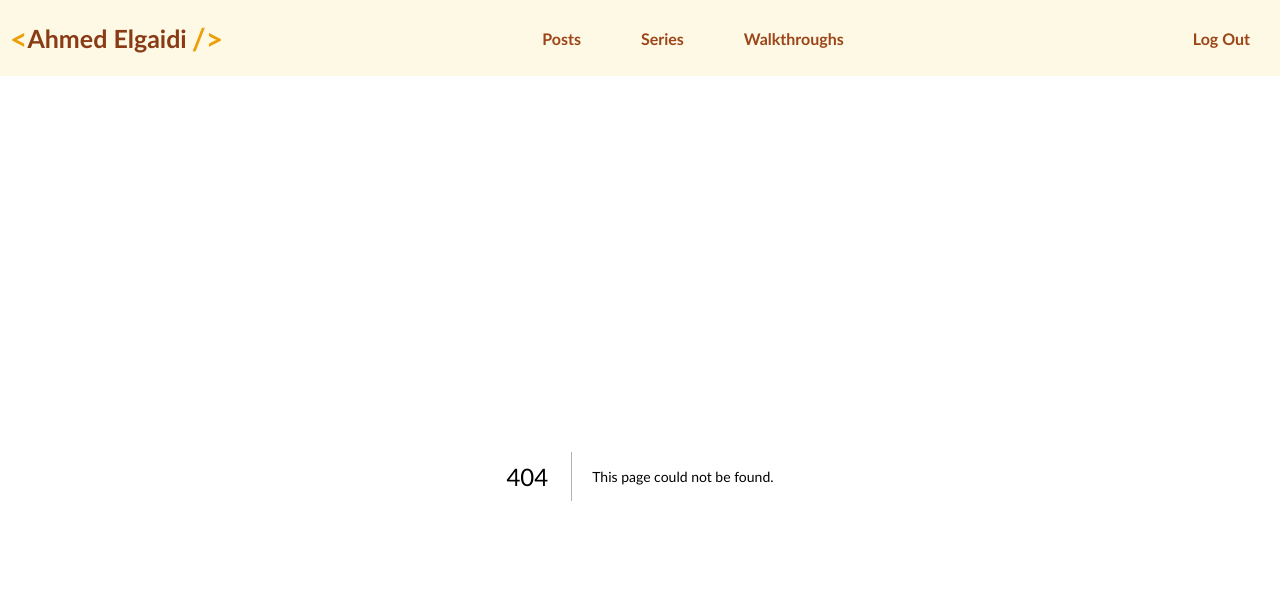
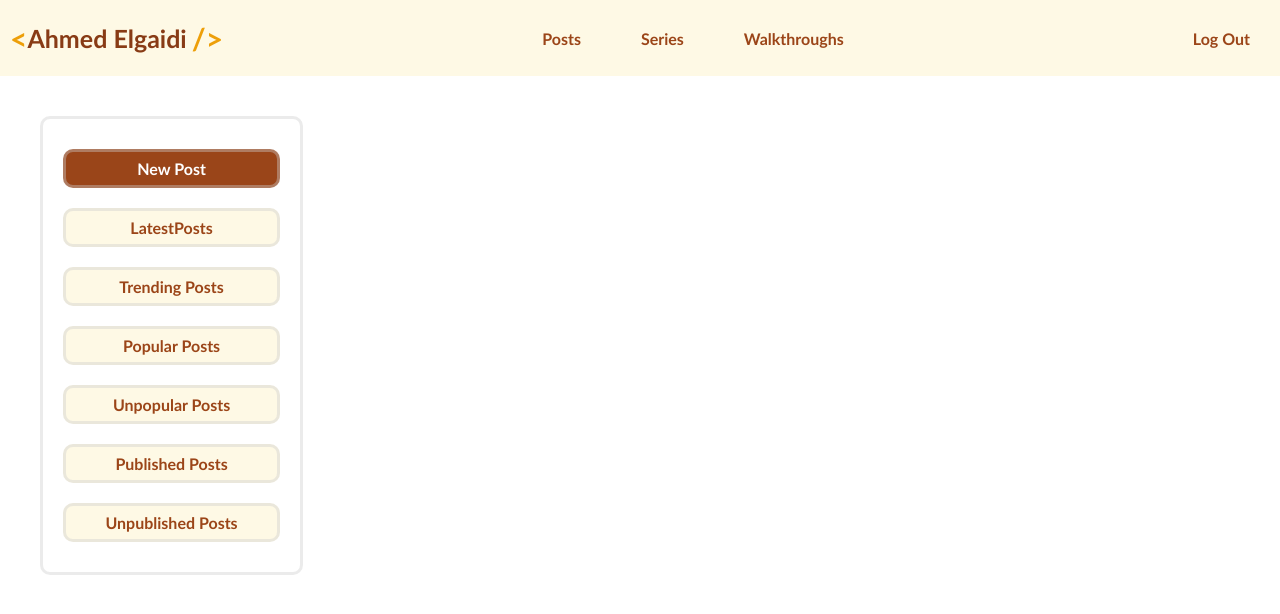
Before and after one commit to blogging-system/frontend, a Next.js app: page /dashboard/posts in a window 1280 px wide. Before the commit this address had no page. Shown: the top 614 px of the page. Built offline with nearby package versions, Linux system fonts and the light colour scheme.

Commit message:
Worked on the Navbar

```diff
--- /dev/null
+++ b/src/app/dashboard/page.tsx
@@ -0,0 +1,3 @@
+export default function DashboardRoot() {
+	return <p> Welcome to the dashboard!</p>;
+}
--- /dev/null
+++ b/src/app/dashboard/posts/page.tsx
@@ -0,0 +1,5 @@
+import Dashboard from "@/components/dashboard";
+
+export default function DashboardPosts() {
+	return <Dashboard />;
+}
--- a/src/app/layout.tsx
+++ b/src/app/layout.tsx
@@ -2,6 +2,7 @@ import "@/styles/global.css";
 import Navbar from "@/layouts/Navbar";
 import type { Metadata } from "next";
 import { Inter } from "next/font/google";
+import Sidebar from "@/layouts/SideBar";
 
 const inter = Inter({ subsets: ["latin"] });
 
--- a/src/app/page.tsx
+++ b/src/app/page.tsx
@@ -1,3 +1,3 @@
 export default function Home() {
-	return <h2> Hello!</h2>;
+	return <h2> Hello world!</h2>;
 }
--- /dev/null
+++ b/src/components/dashboard/index.module.css
@@ -0,0 +1,10 @@
+.dashboard_container {
+	display: flex;
+	max-width: 1350px;
+    margin: auto;
+}
+
+.dashboard_main {
+	width: 100%;
+	height: 500px;
+}
--- /dev/null
+++ b/src/components/dashboard/index.tsx
@@ -0,0 +1,11 @@
+import styles from "./index.module.css";
+import Sidebar from "@/layouts/SideBar";
+
+export default function Dashboard() {
+	return (
+		<div className={styles.dashboard_container}>
+			<Sidebar />
+			<div className={styles.dashboard_main}></div>
+		</div>
+	);
+}
--- a/src/layouts/Navbar/index.tsx
+++ b/src/layouts/Navbar/index.tsx
@@ -4,31 +4,33 @@ export default function Navbar() {
 	return (
 		<div className={styles.navbar_container}>
 			<nav className={styles.navbar}>
-				<a href="/" className={styles.navbar_logo}>
+				<a href="/dashboard" className={styles.navbar_logo}>
 					<span className={styles.navbar_tag}>{"<"}</span>
 					<span className={styles.navbar_title}>Ahmed Elgaidi</span>
 					<span className={styles.navbar_tag}>{"/>"}</span>
 				</a>
 				<ul className={styles.navbar_items}>
 					<li className={styles.navbar_item}>
-						<a className={styles.navbar_item_link} href="/posts">
+						<a className={styles.navbar_item_link} href="/dashboard/posts">
 							Posts
 						</a>
 					</li>
 					<li className={styles.navbar_item}>
-						<a className={styles.navbar_item_link} href="/series">
+						<a className={styles.navbar_item_link} href="/dashboard/series">
 							Series
 						</a>
 					</li>
 					<li className={styles.navbar_item}>
-						<a className={styles.navbar_item_link} href="/walkthroughs">
+						<a className={styles.navbar_item_link} href="/dashboard/walkthroughs">
 							Walkthroughs
 						</a>
 					</li>
 				</ul>
-				<a href="/logout">
-					<p className={styles.navbar_logout}>Log Out</p>
-				</a>
+				<div>
+					<a href="/logout" className={styles.navbar_logout}>
+						Log Out
+					</a>
+				</div>
 			</nav>
 		</div>
 	);
--- /dev/null
+++ b/src/layouts/SideBar/index.module.css
@@ -0,0 +1,28 @@
+.sidebar_container {
+	display: flex;
+	flex-direction: column;
+	width: 350px;
+	height: 100%;
+	margin: 40px;
+	border: 3px solid rgba(205, 205, 205, 0.404);
+	border-radius: 10px;
+	padding: 20px 10px;
+}
+
+.sidebar_item {
+	text-align: center;
+	padding: 7px;
+	margin: 10px;
+	border: 3px solid rgba(205, 205, 205, 0.404);
+	border-radius: 10px;
+	background-color: #fae28c3a;
+	color: #903101e6;
+	font-weight: 900;
+    cursor: pointer;
+}
+
+.sidebar_item:hover,
+.sidebar_item_active {
+	background-color: #903101e6;
+	color: white;
+}
--- /dev/null
+++ b/src/layouts/SideBar/index.tsx
@@ -0,0 +1,28 @@
+import React from "react"; // Don't forget to import React
+import styles from "./index.module.css";
+
+const links = [
+	{ label: "New Post", url: "/dashboard/posts/new" },
+	{ label: "LatestPosts", url: "/dashboard/posts/latest" },
+	{ label: "Trending Posts", url: "/dashboard/posts/trending" },
+	{ label: "Popular Posts", url: "/dashboard/posts/popular" },
+	{ label: "Unpopular Posts", url: "/dashboard/posts/unpopular" },
+	{ label: "Published Posts", url: "/dashboard/posts/published" },
+	{ label: "Unpublished Posts", url: "/dashboard/posts/unpublished" },
+];
+
+export default function Sidebar({}) {
+	return (
+		<div className={styles.sidebar_container}>
+			{links.map((el, i) => (
+				<a
+					key={i}
+					className={`${styles.sidebar_item} ${el.label === "New Post" ? styles.sidebar_item_active : ""}`}
+					href={el.url}
+				>
+					{el.label}
+				</a>
+			))}
+		</div>
+	);
+}
```
